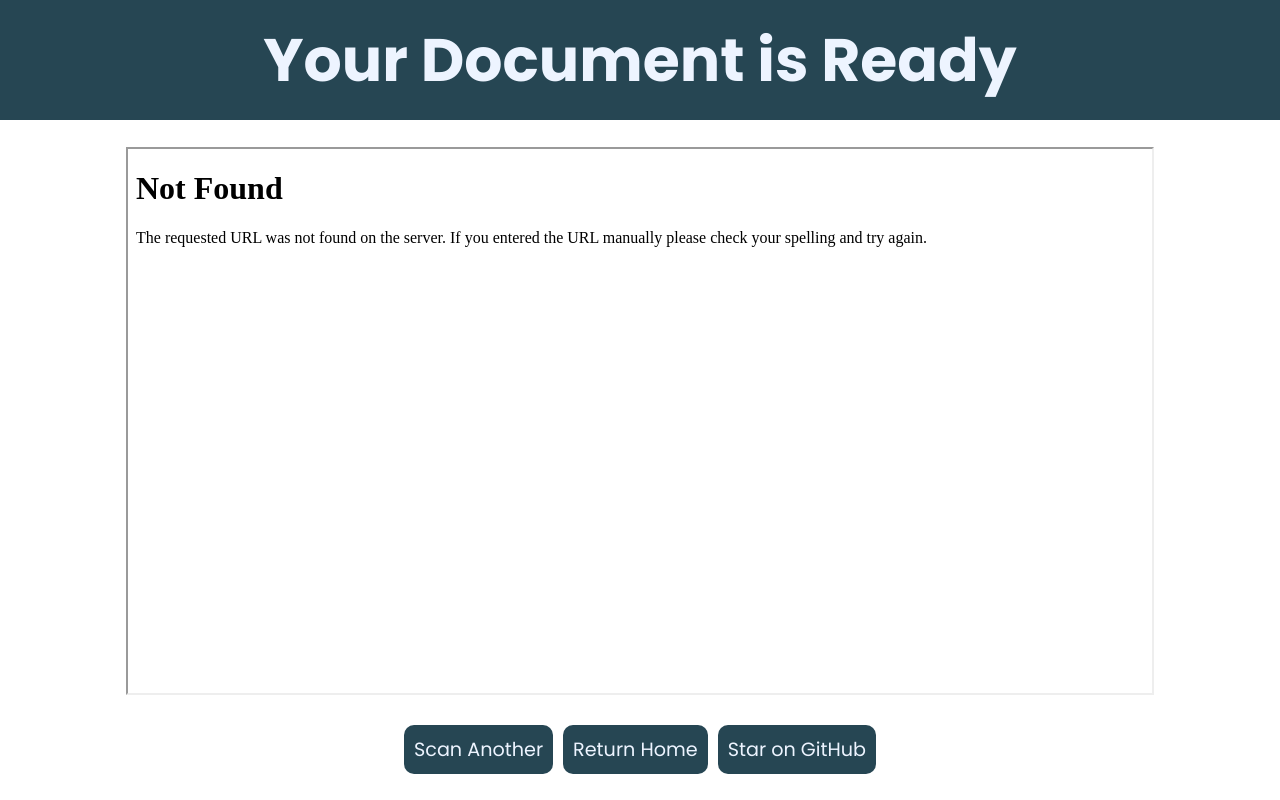
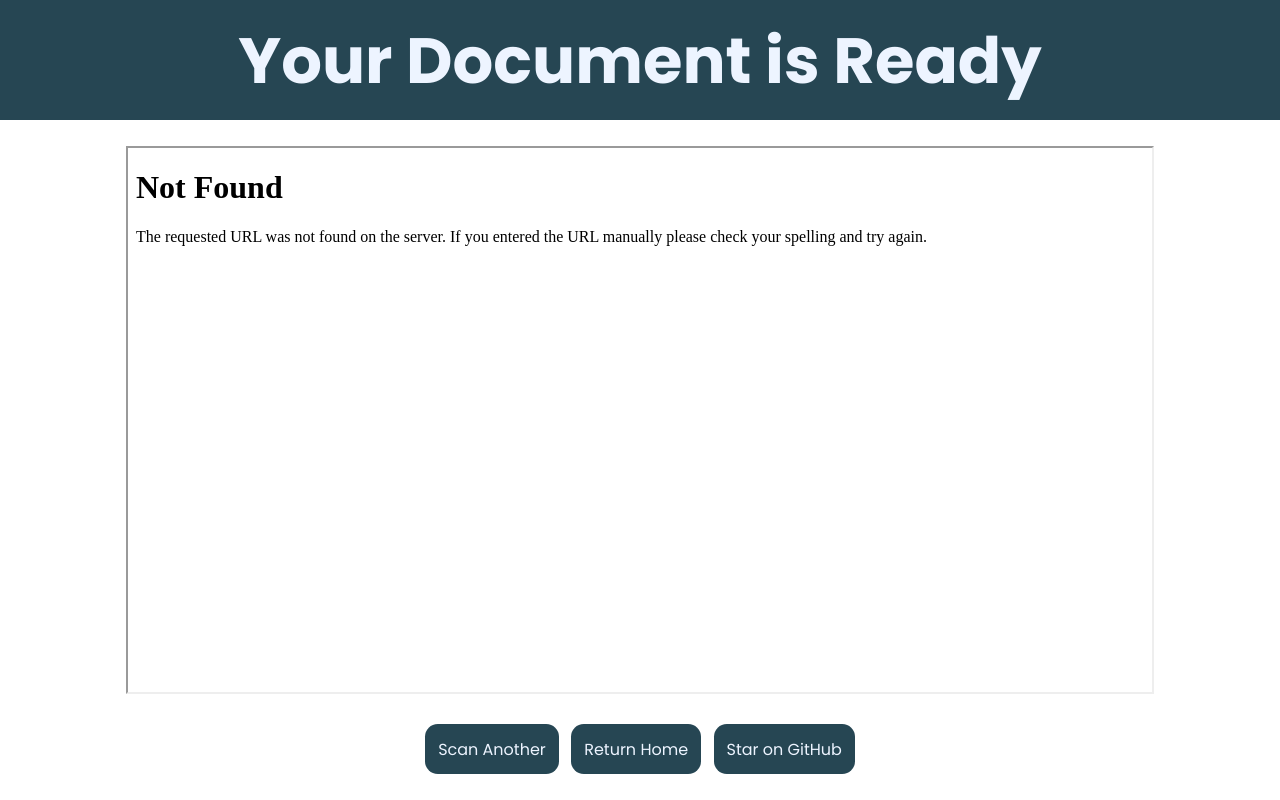
Before and after one commit to AndyMasc/Document-Digitizer, a Flask app: template templates/outputPage.html in a window 1280 px wide. Run offline with Flask 3, Linux system fonts and the light colour scheme; the template is opened without the code that fills it, so the values that code supplies are empty; parts of the project's set-up code (start-up, migrations or seed data) failed here and were passed over.

Commit message:
Increased font sizes

```diff
--- a/static/main.css
+++ b/static/main.css
@@ -6,7 +6,7 @@
 
 .homeText p {
     font-size: 1.5vw;
-    font-family: poppins;
+    font-family: Poppins;
     font-weight: 500;
 }
 
@@ -42,8 +42,8 @@
 }
 
 .pageLinks a {
-    padding: 15px;
-    border-radius: 10px;
+    padding: 1vw;
+    border-radius: 1vw;
     font-family: Poppins;
     font-size: 1.5vw;
     text-decoration: none;
--- a/static/outputPageStyles.css
+++ b/static/outputPageStyles.css
@@ -13,7 +13,7 @@
 
 .TitleText h1 {
     text-align: center;
-    font-size: 60px;
+    font-size: 5vw;
     font-family: Poppins;
 }
 
@@ -49,14 +49,14 @@ iframe {
     width: 100%;
     justify-content: center;
     align-items: center;
-    gap: 10px;
+    gap: 1vw;
 }
 
 .PageLinks a {
-    padding: 10px;
-    border-radius: 10px;
+    padding: 1vw;
+    border-radius: 1vw;
     font-family: Poppins;
-    font-size: 1.5vw;
+    font-size: 1.25vw;
     text-decoration: none;
     color: #edf4ff;
     background-color: #264653;
--- a/static/uploadPageStyles.css
+++ b/static/uploadPageStyles.css
@@ -100,6 +100,10 @@ html, body {
     background-color: #244d75;
 }
 
+.dz-message {
+    font-size: 1.1vw;
+}
+
 @media (max-width: 1024px) and (min-height: 1000px) {
     .dropzone {
         width: 70%;
```
